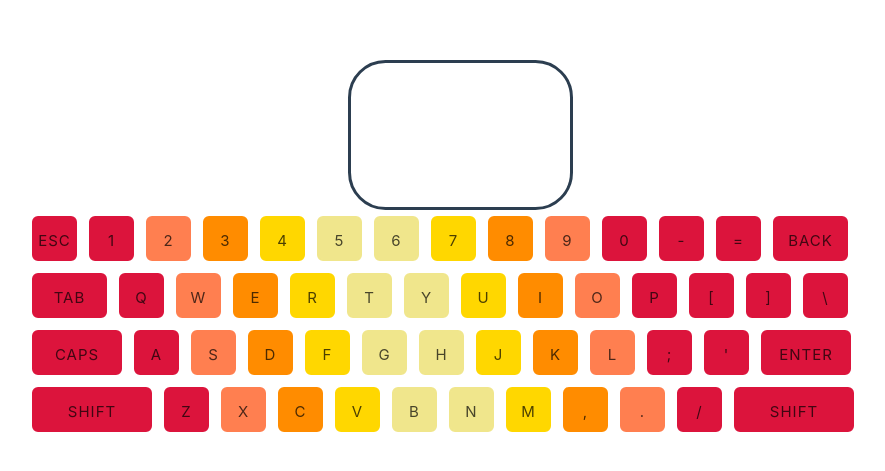
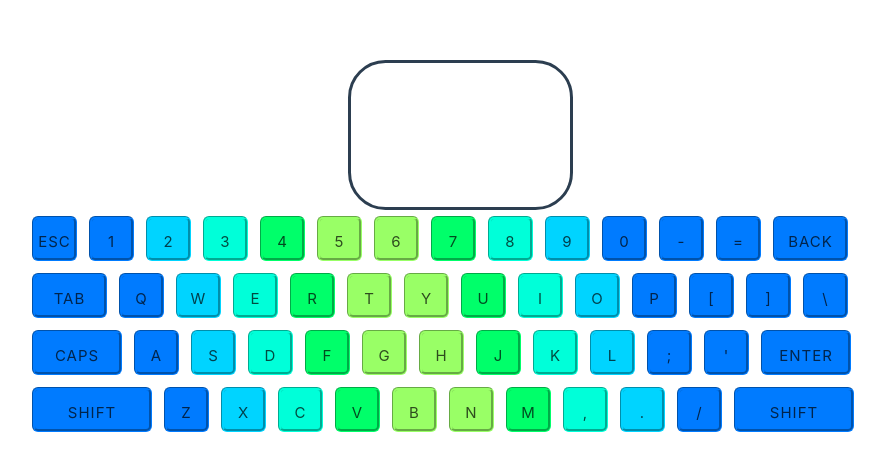
Before and after one commit to xypatel/Type-Blitz, a Vue app in the folder type-blitz/: page / in a window 1280 px wide. Shown: the part 151-622 px from the top of the page, without its empty margins (196-1081 px from the left). Built offline with nearby package versions, Linux system fonts and the light colour scheme.

Commit message:
chore: update colors

```diff
--- a/type-blitz/src/components/KeyboardDisplay.vue
+++ b/type-blitz/src/components/KeyboardDisplay.vue
@@ -39,7 +39,6 @@ export default {
       keyElement.addEventListener('animationend', () => {
         keyElement.classList.remove("hit")
       })
-
 
     }
   },
@@ -195,43 +194,49 @@ li {
 }
 
 .pinky {
-  background-color: crimson;
-  border: 2px solid crimson;
+  background-color: hsl(211, 100%, 50%);
+  border-style: groove;
+  border-color: hsl(211, 100%, 50%);
 }
+
 .pinky.selected {
-  color: crimson;
+  color: hsl(211, 100%, 50%);
 }
 
 .ring {
-  background-color: coral;
-  border: 2px solid coral;
+  background-color: hsl(190, 100%, 50%);
+  border-style: groove;
+  border-color: hsl(190, 100%, 50%);
 }
 .ring.selected {
-  color: coral;
+  color: hsl(190, 100%, 50%);
 }
 
 .middle {
-  background-color: darkorange;
-  border: 2px solid darkorange;
+  background-color: hsl(171, 100%, 50%);
+  border-style: groove;
+  border-color: hsl(171, 100%, 50%);
 }
 .middle.selected {
-  color: darkorange;
+  color: hsl(171, 100%, 50%);
 }
 
 .pointer1st {
-  background-color: gold;
-  border: 2px solid gold;
+  background-color: hsl(145, 100%, 50%);
+  border-style: groove;
+  border-color: hsl(145, 100%, 50%);
 }
 .pointer1st.selected {
-  color: gold;
+  color: hsl(145, 100%, 50%);
 }
 
 .pointer2nd {
-  background-color: khaki;
-  border: 2px solid khaki;
+  background-color: hsl(100, 100%, 70%);
+  border-style: groove;
+  border-color: hsl(100, 100%, 70%);
 }
 .pointer2nd.selected {
-  color: khaki;
+  color: hsl(100, 100%, 70%);
 }
 
 .fill-out-key {
```
